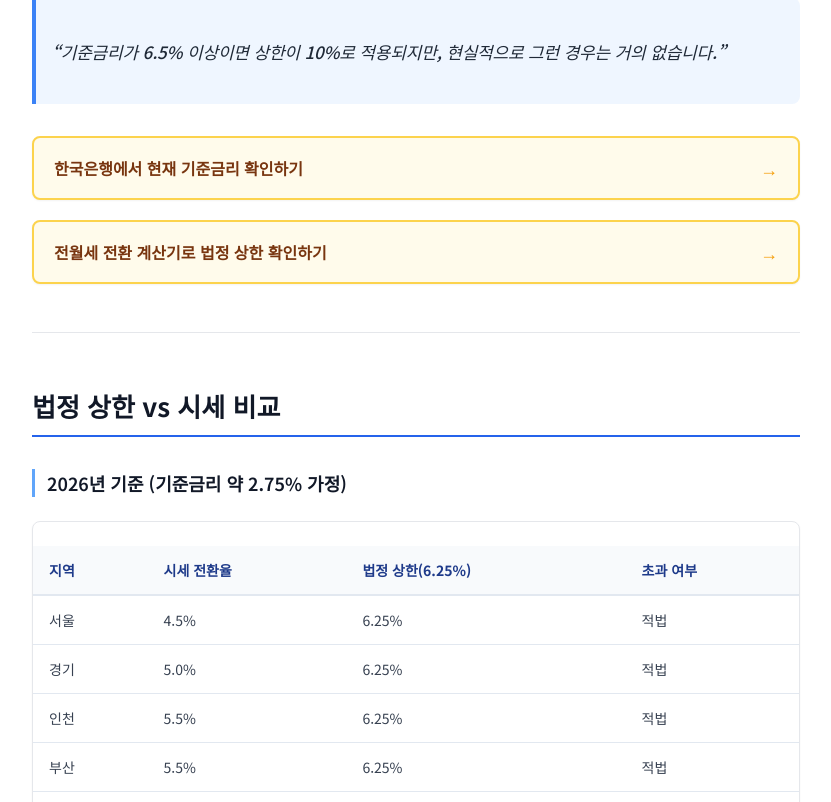
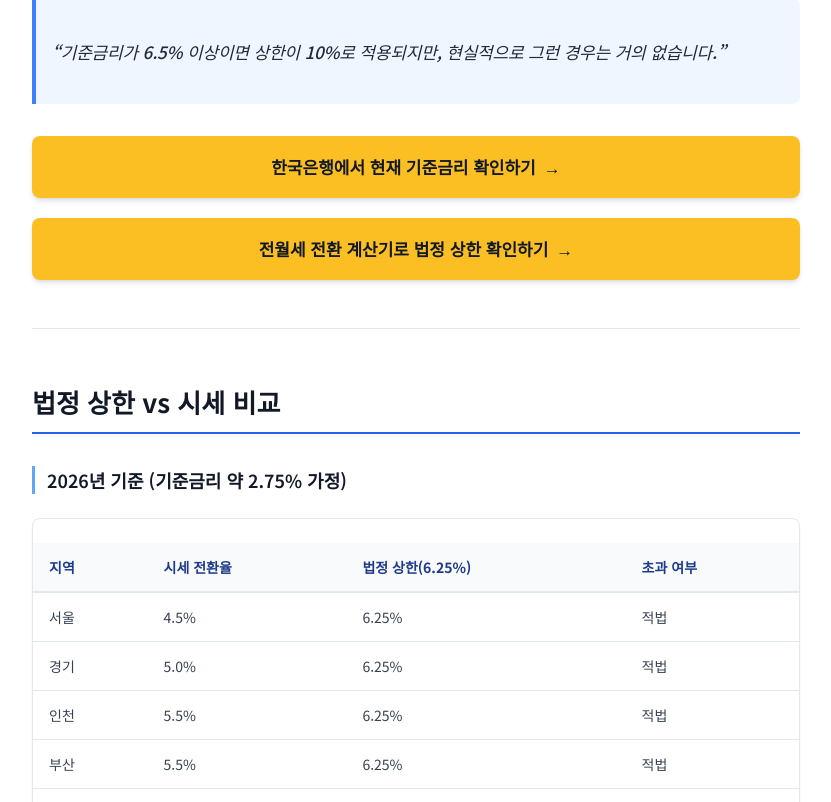
Before and after one commit to marketcycleview/blog, a Next.js app: page /ko/finance/beopjeong-jeonwolse-sanghan in a window 1280 px wide. Shown: the part 2178-2980 px from the top of the page, without its empty margins (224-1055 px from the left). Built offline with nearby package versions, Linux system fonts and the light colour scheme; no server answers.

Commit message:
style: LinkButton 진한 노란색 CTA 버튼으로 변경
- bg-amber-400 진한 노란 배경 + 어두운 글씨
- 가운데 정렬 + font-bold + 17px 텍스트
- 그림자 + 호버 시 더 진해지는 효과로 클릭 유도

Co-Authored-By: Claude Opus 4.5 <noreply@anthropic.com>

```diff
--- a/src/components/LinkButton.tsx
+++ b/src/components/LinkButton.tsx
@@ -9,14 +9,14 @@ export function LinkButton({ href, label }: LinkButtonProps) {
       href={href}
       target="_blank"
       rel="noopener noreferrer"
-      className="group flex items-center justify-between w-full my-5 px-5 py-4
-                 bg-amber-50 !text-amber-900 !no-underline
-                 border-2 border-amber-300 rounded-lg
-                 hover:bg-amber-100 hover:border-amber-400
-                 transition-all duration-200 shadow-sm hover:shadow-md"
+      className="group block w-full my-5 px-6 py-4 text-center
+                 bg-amber-400 !text-gray-900 !no-underline
+                 rounded-lg font-bold text-[1.0625rem]
+                 hover:bg-amber-500
+                 transition-all duration-200 shadow-md hover:shadow-lg"
     >
-      <span className="font-semibold text-base">{label}</span>
-      <span className="ml-3 text-amber-500 group-hover:translate-x-1 transition-transform duration-200 text-lg">→</span>
+      {label}
+      <span className="inline-block ml-2 group-hover:translate-x-1 transition-transform duration-200">→</span>
     </a>
   );
 }
```
